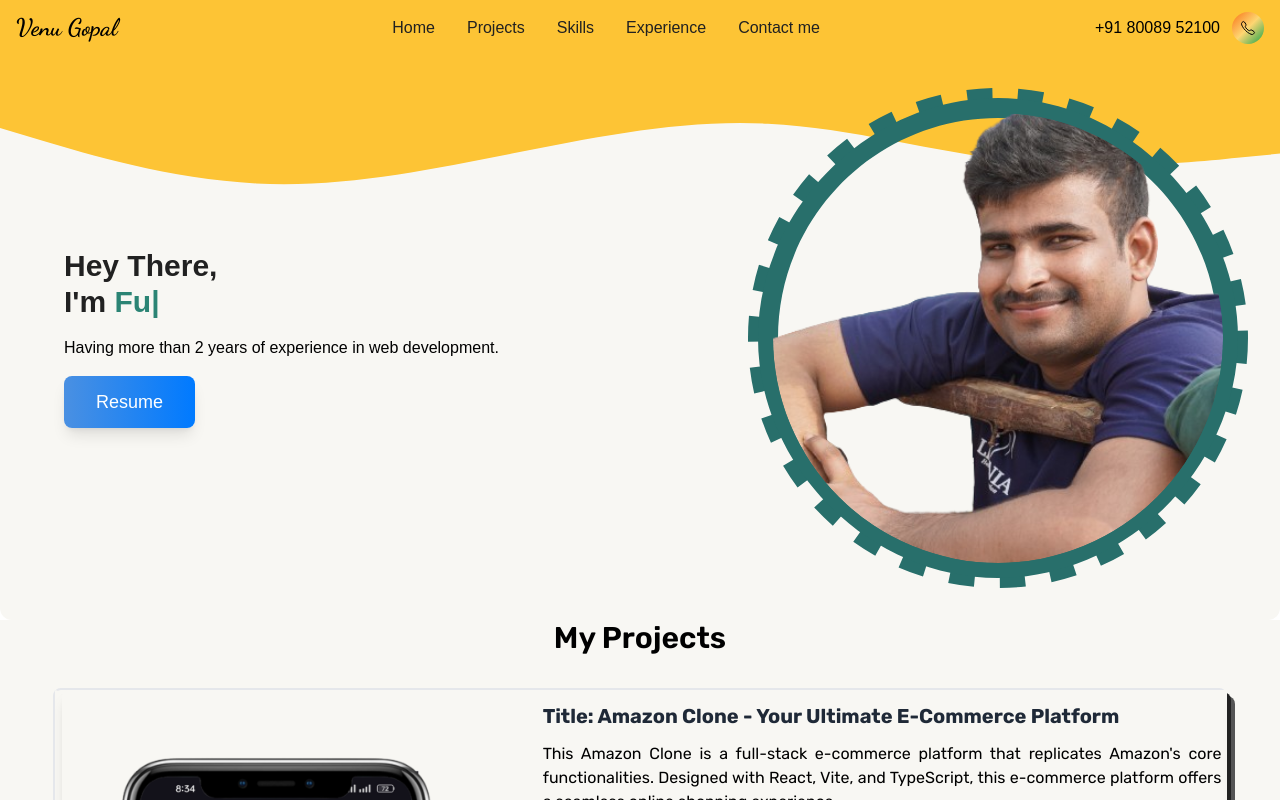
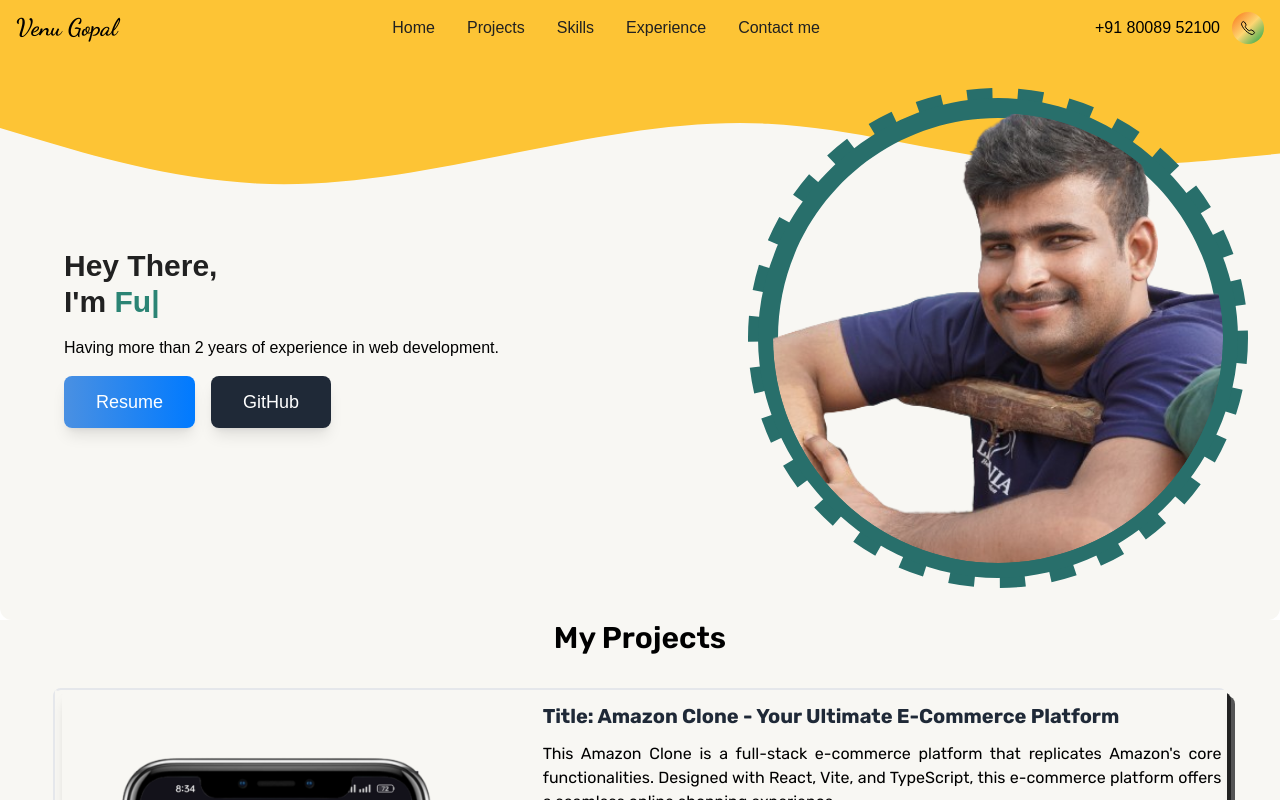
Before and after one commit to venu123143/portfolio, a React (Vite) app: page / in a window 1280 px wide. Shown: the top 800 px of the page. Built offline with nearby package versions, Linux system fonts and the light colour scheme; a web font is replaced by a local one.

Commit message:
github added

```diff
--- a/src/App.tsx
+++ b/src/App.tsx
@@ -3,7 +3,6 @@ import { BrowserRouter as Router, Routes, Route } from 'react-router-dom';
 import Portfolio from './routes/Portfolio';
 import Default from './routes/Default';
 
-//
 const App = () => {
   return (
     <Router>
--- a/src/components/Contact.tsx
+++ b/src/components/Contact.tsx
@@ -1,7 +1,6 @@
 import React, { useRef, useState, useEffect } from 'react';
+import { FaGithub, FaLinkedin } from "react-icons/fa"; // Import the GitHub icon
 import { FaXTwitter } from "react-icons/fa6";
-import { FaLinkedin } from "react-icons/fa";
-
 import { Mail, Globe, MapPin, Phone, ChevronRight, ChevronLeft } from 'lucide-react';
 import { motion } from "framer-motion";
 
@@ -13,6 +12,7 @@ const ContactSection: React.FC = () => {
         linkedin: "linkedin.com/in/venu-reddy-a226881b6/",
         address: "Kavali, Andhra Pradesh, India",
         phone: "+91 80089 52100",
+        github: "https://github.com/venu123143" // Add the GitHub URL here
     };
 
     const contactOptions = [
@@ -31,11 +31,11 @@ const ContactSection: React.FC = () => {
             link: `tel:${contactInfo.phone}`,
         },
         {
-            icon: <FaXTwitter className="w-8 h-8" />,
-            title: "Twitter",
-            subtitle: "Follow us on Twitter",
-            linkText: contactInfo.twitter,
-            link: `https://twitter.com/${contactInfo.twitter.replace('@', '')}`,
+            icon: <FaGithub className="w-8 h-8" />, // Correct icon for GitHub
+            title: "GitHub",
+            subtitle: "Check out our projects on GitHub",
+            linkText: "@venu123143",
+            link: contactInfo.github,
         },
         {
             icon: <FaLinkedin className="w-8 h-8" />,
@@ -43,6 +43,13 @@ const ContactSection: React.FC = () => {
             subtitle: "Connect with us on LinkedIn",
             linkText: contactInfo.linkedin,
             link: `https://${contactInfo.linkedin}`,
+        },
+        {
+            icon: <FaXTwitter className="w-8 h-8" />,
+            title: "Twitter",
+            subtitle: "Follow us on Twitter",
+            linkText: contactInfo.twitter,
+            link: `https://twitter.com/${contactInfo.twitter.replace('@', '')}`,
         },
         {
             icon: <MapPin className="w-8 h-8" />,
@@ -148,7 +155,6 @@ const ContactSection: React.FC = () => {
                                         {option.subtitle}
                                     </p>
 
-
                                     {option.link && (
                                         <a
                                             href={option.link}
@@ -170,7 +176,7 @@ const ContactSection: React.FC = () => {
                             animate={{ opacity: 1, x: 0 }}
                             exit={{ opacity: 0, x: 100 }}
                             transition={{ duration: 0.3 }}
-                            className="absolute  top-1/2 right-0 transform -translate-y-1/2 z-10"
+                            className="absolute top-1/2 right-0 transform -translate-y-1/2 z-10"
                         >
                             <button
                                 onClick={scrollRight}
@@ -186,5 +192,4 @@ const ContactSection: React.FC = () => {
     );
 };
 
-
 export default ContactSection;
--- a/src/components/Home.tsx
+++ b/src/components/Home.tsx
@@ -40,26 +40,36 @@ const Home: React.FC = () => {
                     Hey There, <br /> I'm {" "}
                     <span className="text-accent">
                         <ReactTyped
-                            strings={[
-                                "Full Stack Developer..."
-                            ]}
+                            strings={["Full Stack Developer..."]}
                             typeSpeed={50}
                             backSpeed={30}
                             loop
                         />
                     </span>
                 </h2>
-                <p className="mt-2 font-edu  text-md font-medium">
+                <p className="mt-2 font-edu text-md font-medium">
                     Having more than 2 years of experience in web development.
                 </p>
 
-                <a target="_blank" href="https://www.canva.com/design/DAFj-JlZs_I/lYKRtoro-a54diJcflWvuA/view?utm_content=DAFj-JlZs_I&utm_campaign=designshare&utm_medium=link&utm_source=editor"
-                    className="px-8 py-3 block  font-edu w-fit bg-gradient-to-r from-[#4A90E2] to-[#007AFF] text-white font-medium text-lg rounded-lg shadow-lg transition-all duration-300 ease-in-out transform hover:scale-105 hover:shadow-xl focus:outline-none focus:ring-4 focus:ring-blue-300 mx-auto md:mx-0"
-                >
-                    Resume
-                </a>
+                <div className="flex justify-center md:justify-start space-x-4 mt-6">
+                    <a
+                        target="_blank"
+                        href="https://www.canva.com/design/DAFj-JlZs_I/lYKRtoro-a54diJcflWvuA/view?utm_content=DAFj-JlZs_I&utm_campaign=designshare&utm_medium=link&utm_source=editor"
+                        className="px-8 py-3 block font-edu w-fit bg-gradient-to-r from-[#4A90E2] to-[#007AFF] text-white font-medium text-lg rounded-lg shadow-lg transition-all duration-300 ease-in-out transform hover:scale-105 hover:shadow-xl focus:outline-none focus:ring-4 focus:ring-blue-300"
+                    >
+                        Resume
+                    </a>
 
+                    <a
+                        target="_blank"
+                        href="https://github.com/venu123143"  // Replace with your actual GitHub profile link
+                        className="px-8 py-3 block font-edu w-fit bg-gray-800 text-white font-medium text-lg rounded-lg shadow-lg transition-all duration-300 ease-in-out transform hover:scale-105 hover:shadow-xl focus:outline-none focus:ring-4 focus:ring-gray-600"
+                    >
+                        GitHub
+                    </a>
+                </div>
             </motion.div>
+
 
 
             {/* Animated Profile Image */}
```
